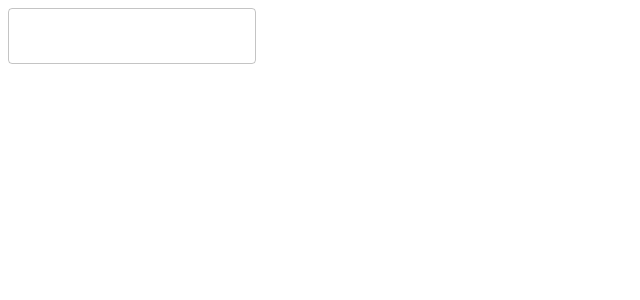
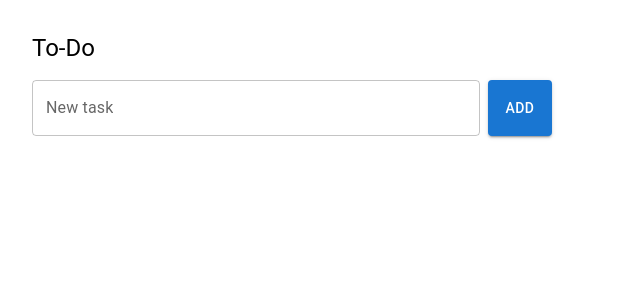
Before and after one commit to simonecontidev/next-taskboard, a Next.js app: page / in a window 1280 px wide. Shown: the top 300 px of the page, without its empty margins (0-640 px from the left). Built offline with nearby package versions, Linux system fonts and the light colour scheme.

Commit message:
build component ToDoContainer
Signed-off-by: simonecontidev <barriotropical@gmail.com>

```diff
--- a/components/ToDoContainer.tsx
+++ /dev/null
@@ -1,16 +0,0 @@
-import React from 'react'
-import { Box, TextField } from '@mui/material'
-
-const ToDoContainer = () => {
-  return (
-    <div>
-      <Box>
-        <form>
-            <TextField/>
-        </form>
-        </Box>
-    </div>
-  )
-}
-
-export default ToDoContainer
--- a/src/app/page.tsx
+++ b/src/app/page.tsx
@@ -1,15 +1,10 @@
-import Image from "next/image";
-import ToDoContainer from "../../components/ToDoContainer";
 import { Box } from "@mui/material";
-import { Typography } from "@mui/material";
+import ToDoContainer from "../components/ToDoContainer";
 
-
-const Home = () => {
+export default function Home() {
   return (
-    <Box>
-    <ToDoContainer/>
+    <Box sx={{ p: 3 }}>
+      <ToDoContainer />
     </Box>
   );
 }
-
-export default Home;
--- /dev/null
+++ b/src/components/ToDoContainer.tsx
@@ -0,0 +1,45 @@
+"use client";
+
+import { useState, ChangeEvent, FormEvent } from "react";
+import { Box, TextField, Button, Typography, Stack, Paper } from "@mui/material";
+
+export default function ToDoContainer() {
+  const [input, setInput] = useState("");
+  const [todos, setTodos] = useState<string[]>([]);
+
+  function handleChange(e: ChangeEvent<HTMLInputElement>) {
+    setInput(e.target.value);
+  }
+
+  function handleSubmit(e: FormEvent<HTMLFormElement>) {
+    e.preventDefault();
+    const title = input.trim();
+    if (!title) return;
+    setTodos((prev) => [...prev, title]);
+    setInput("");
+  }
+
+  return (
+    <Box component="section" sx={{ maxWidth: 520 }}>
+      <Typography variant="h5" sx={{ mb: 2 }}>To-Do</Typography>
+
+      <Box component="form" onSubmit={handleSubmit} sx={{ display: "flex", gap: 1 }}>
+        <TextField
+          label="New task"
+          value={input}
+          onChange={handleChange}
+          fullWidth
+        />
+        <Button type="submit" variant="contained">Add</Button>
+      </Box>
+
+      <Stack spacing={1.5} sx={{ mt: 2 }}>
+        {todos.map((todo, idx) => (
+          <Paper key={`${todo}-${idx}`} sx={{ p: 1.5 }}>
+            {todo}
+          </Paper>
+        ))}
+      </Stack>
+    </Box>
+  );
+}
```
